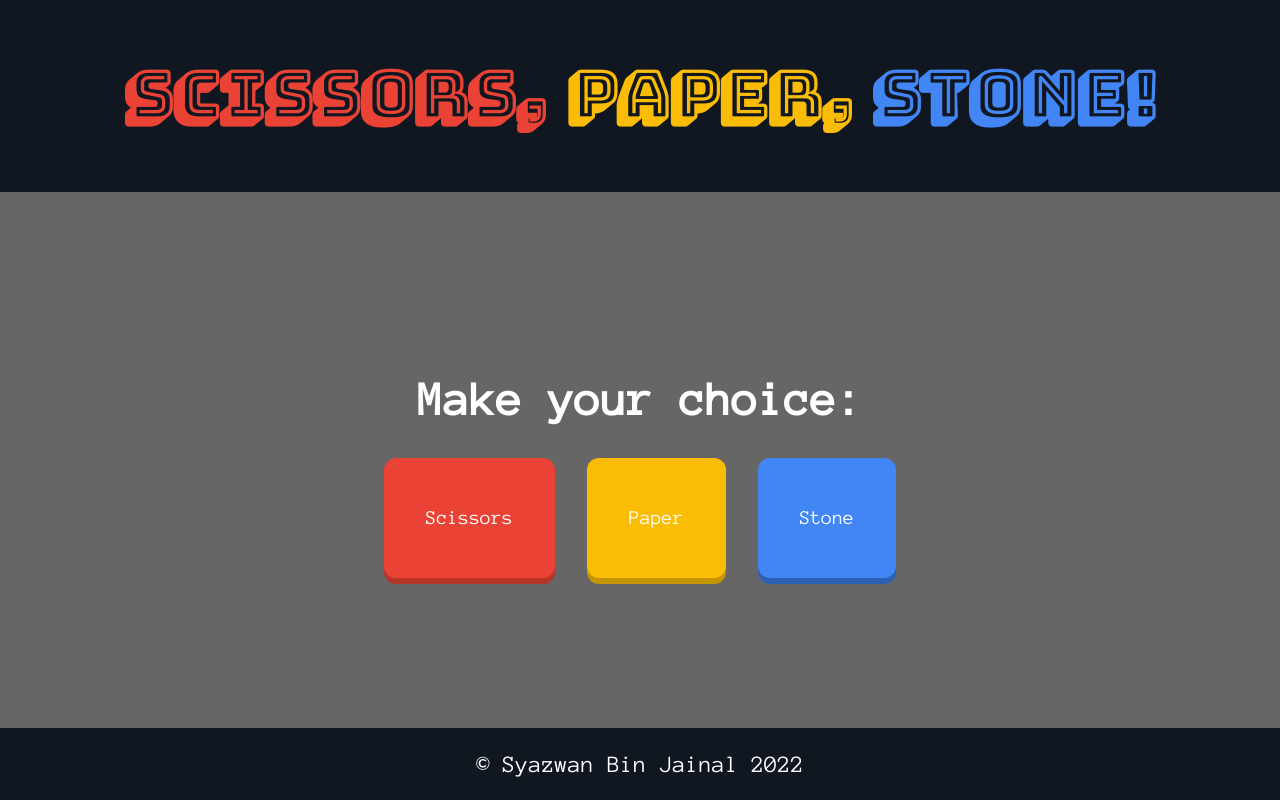
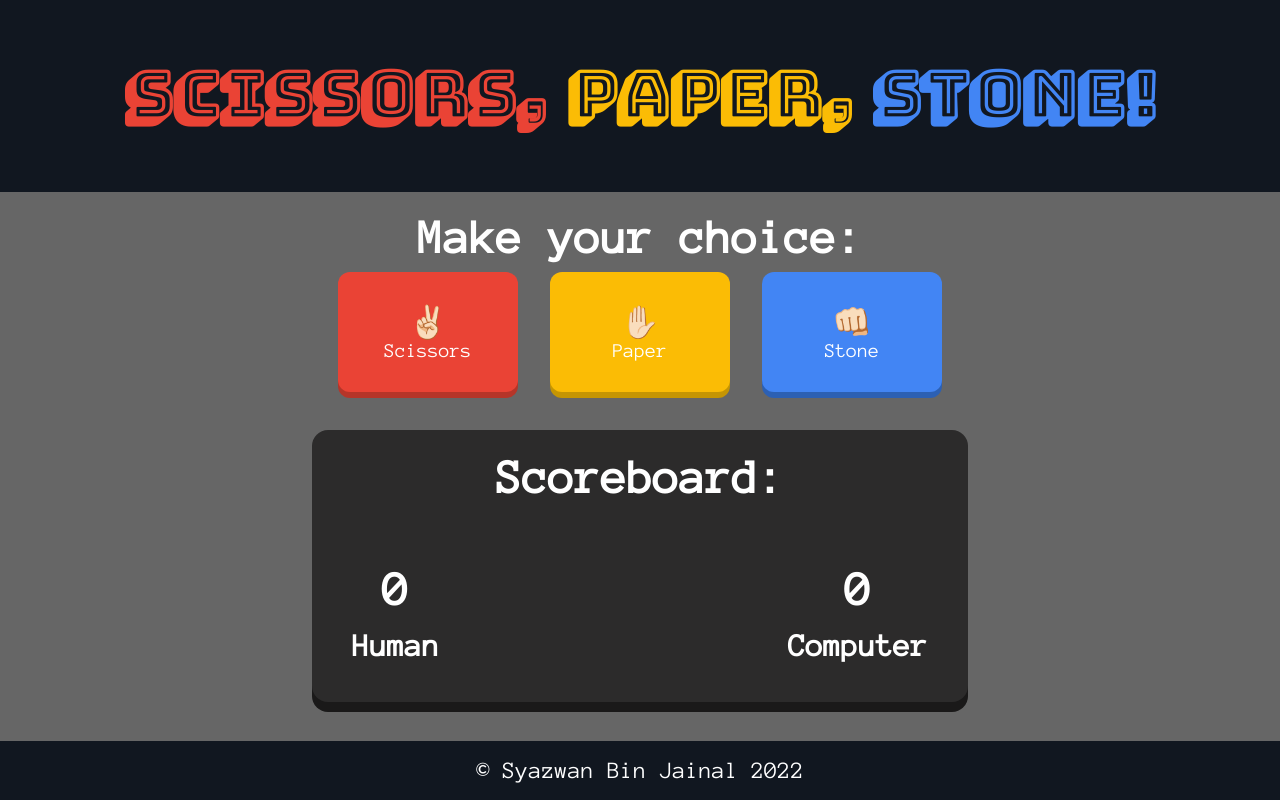
Before and after one commit to syazwanj/odin-rps, a plain HTML site: page index.html in a window 1280 px wide. Drawn offline with Linux system fonts and the light colour scheme; a web font is replaced by a local one.

Commit message:
Add scoreboard div

```diff
--- a/index.html
+++ b/index.html
@@ -24,19 +24,38 @@
     <div class="actionButtons">
       <button class="pushable" id="scissors">
         <span class="front" id="scissorsSpan">
-          Scissors
+          <h3>✌🏻</h3>
+          <p>Scissors</p>
         </span>
       </button>
       <button class="pushable" id="paper">
         <span class="front" id="paperSpan">
-          Paper
+          <h3>✋🏻</h3>
+          <p>Paper</p>
         </span>
       </button>
       <button class="pushable" id="stone">
         <span class="front" id="stoneSpan">
-          Stone
+          <h3>👊🏻</h3>
+          <p>Stone</p>
         </span>
       </button>
+    </div>
+
+    <div class="scoreboard">
+      <h2 class="title">Scoreboard:</h2>
+      <div class="scores">
+        <div class="score-values">
+          <div class="human-score">
+            <h2 id="score1">0</h2>
+            <h3 class="score-user">Human</h3>
+          </div>
+          <div class="cpu-score">
+            <h2 id="score2">0</h2>
+            <h3 class="score-user">Computer</h3>
+          </div>
+        </div>
+      </div>
     </div>
   </div>
     <div class="footer">
--- a/style.css
+++ b/style.css
@@ -45,10 +45,39 @@ h1 {
   align-items: center;
 }
 
-.title {
+.title,
+#score1,
+#score2 {
   font-family: "Atomic Age", "Anonymous Pro", Helvetica, Arial;
   font-size: 48px;
   color: white;
+  margin: 16px;
+}
+
+/* SCOREBOARD */
+.scoreboard {
+  font-family: "Atomic Age", "Anonymous Pro", "Helvetica", Arial;
+  color: white;
+  display: flex;
+  flex-direction: column;
+  width: 50%;
+  margin: 32px;
+  padding: 8px;
+  background-color: #2c2b2b;
+  border-radius: 16px;
+  box-shadow: 0px 10px #1a1919;
+}
+
+.score-values {
+  display: flex;
+  flex-direction: row;
+  justify-content: space-between;
+  padding: 32px;
+}
+
+h2 {
+  margin:0;
+  text-align: center;
 }
 
 /* FOOTER */
@@ -69,6 +98,24 @@ h1 {
 /* ACTION BUTTONS */
 button {
   font-family: "Atomic Age", "Anonymous Pro", Helvetica, Arial;
+  width: 180px;
+}
+button span {
+  padding: 0;
+  margin: 0;
+  display: flex;
+  justify-content: center;
+  flex-direction: column;
+  align-items: center;
+}
+
+h3 {
+  margin: 0;
+  font-size: 32px;
+}
+
+p {
+  margin:0;
 }
 
 .actionButtons {
```
